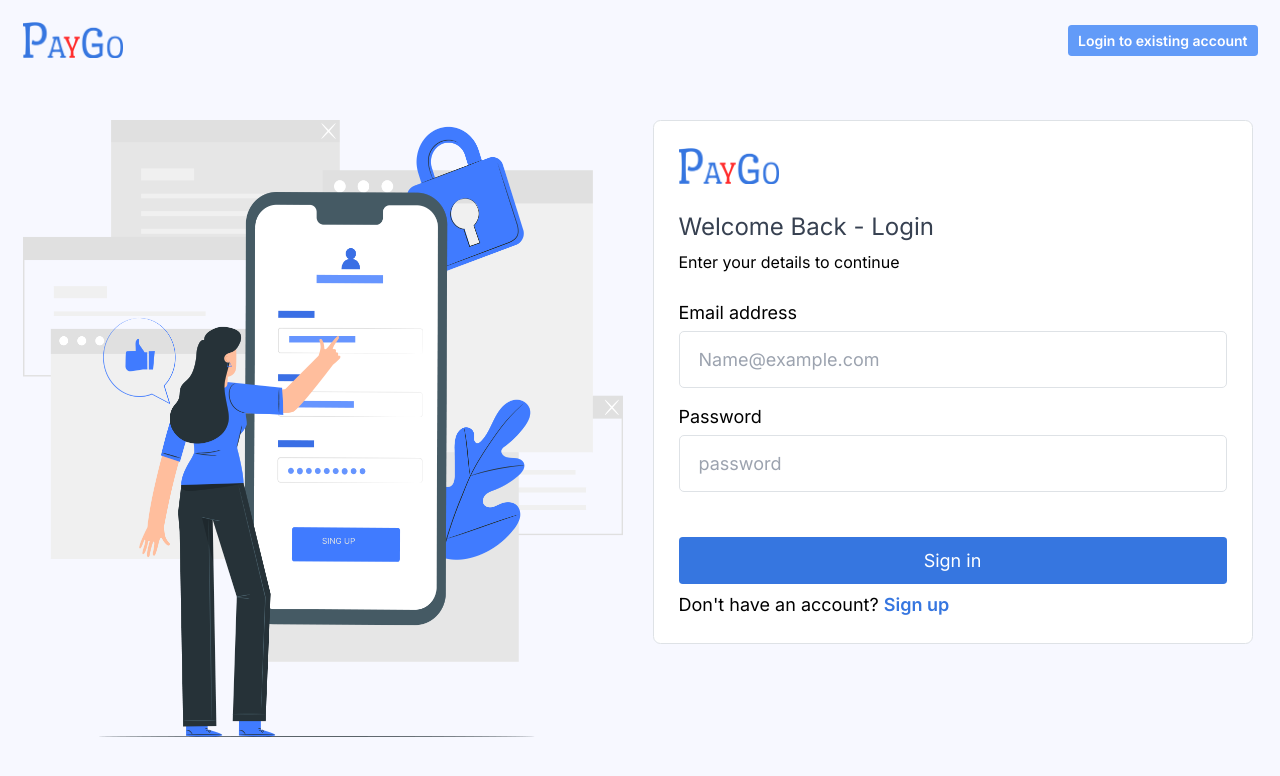
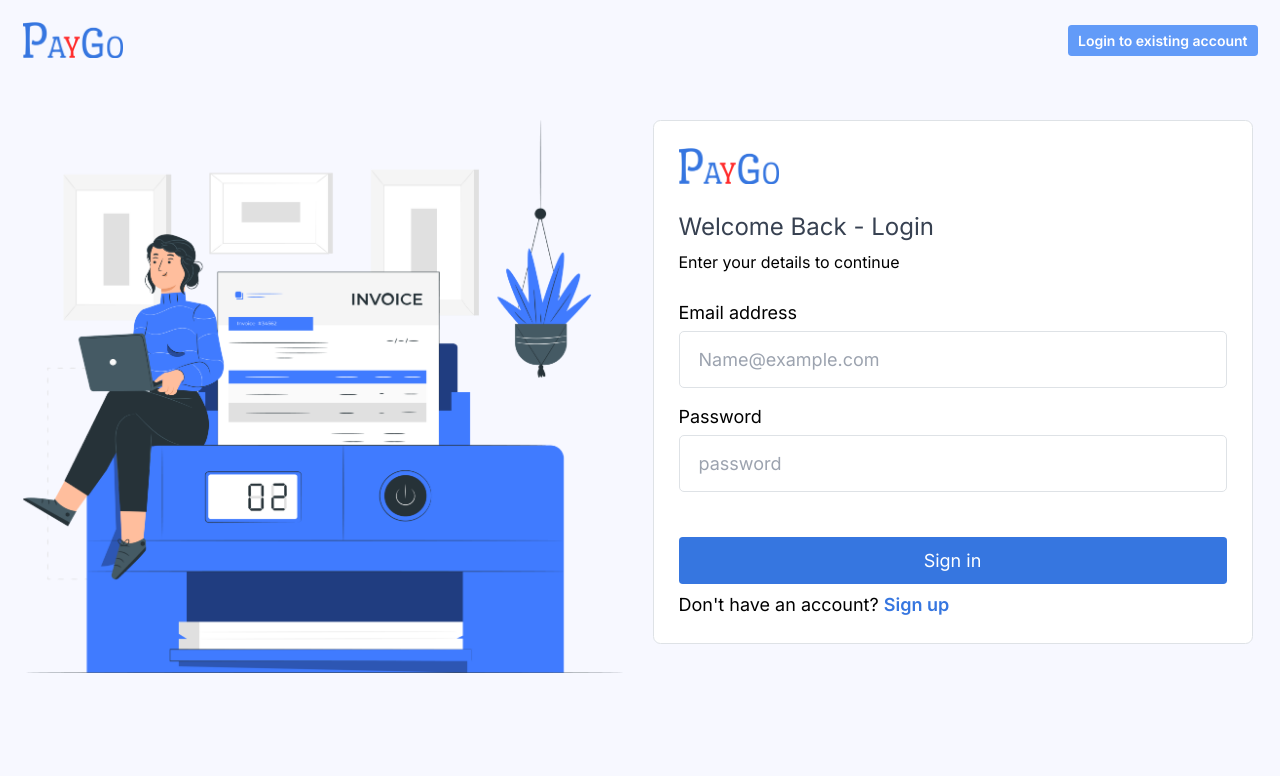
Before and after one commit to De-Project-Company/Paygo-React, a React (Vite) app: page /sign-in in a window 1280 px wide. Shown: the top 776 px of the page. Built offline with nearby package versions, Linux system fonts and the light colour scheme; no server answers.

Commit message:
refactor(sign-in): update image to match design

```diff
--- a/src/pages/Signin.tsx
+++ b/src/pages/Signin.tsx
@@ -29,7 +29,7 @@ const SignUp = () => {
 
       <div className="lg:grid lg:grid-cols-2 gap-6 justify-center [&>div]:max-w-[600px] pb-16  primary-padding">
         <div className="hidden lg:block w-full">
-          <img src="/assets/sign-up-mockup-img.png" alt="sign up mockup" className="w-full" />
+          <img src="/assets/sign-in-mockup.png" alt="sign up mockup" className="w-full" />
         </div>
 
         <div className="bg-white p-10 w-full mx-auto border-1 border-[#DEE2E6] h-max rounded-xl">
```
